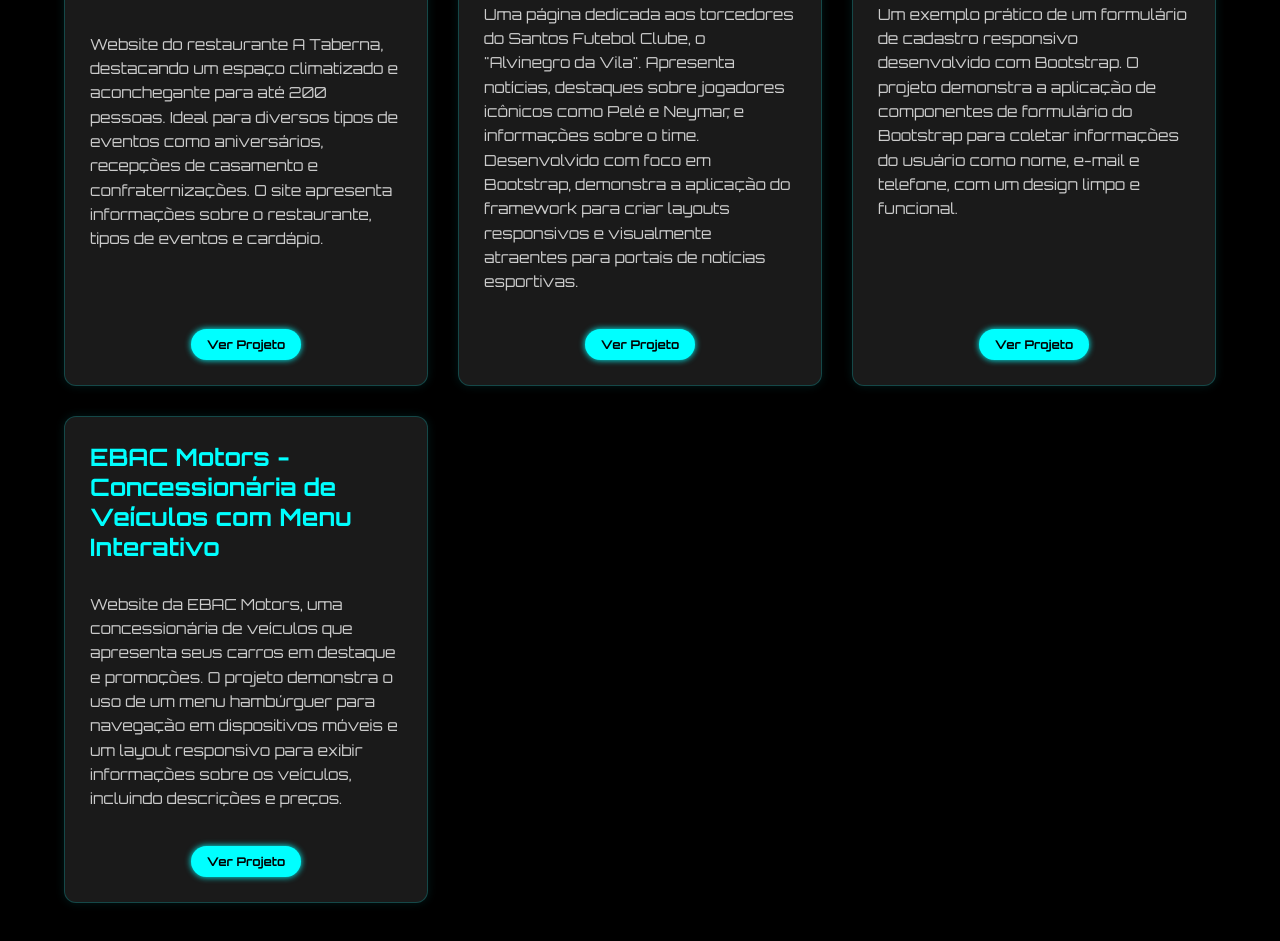
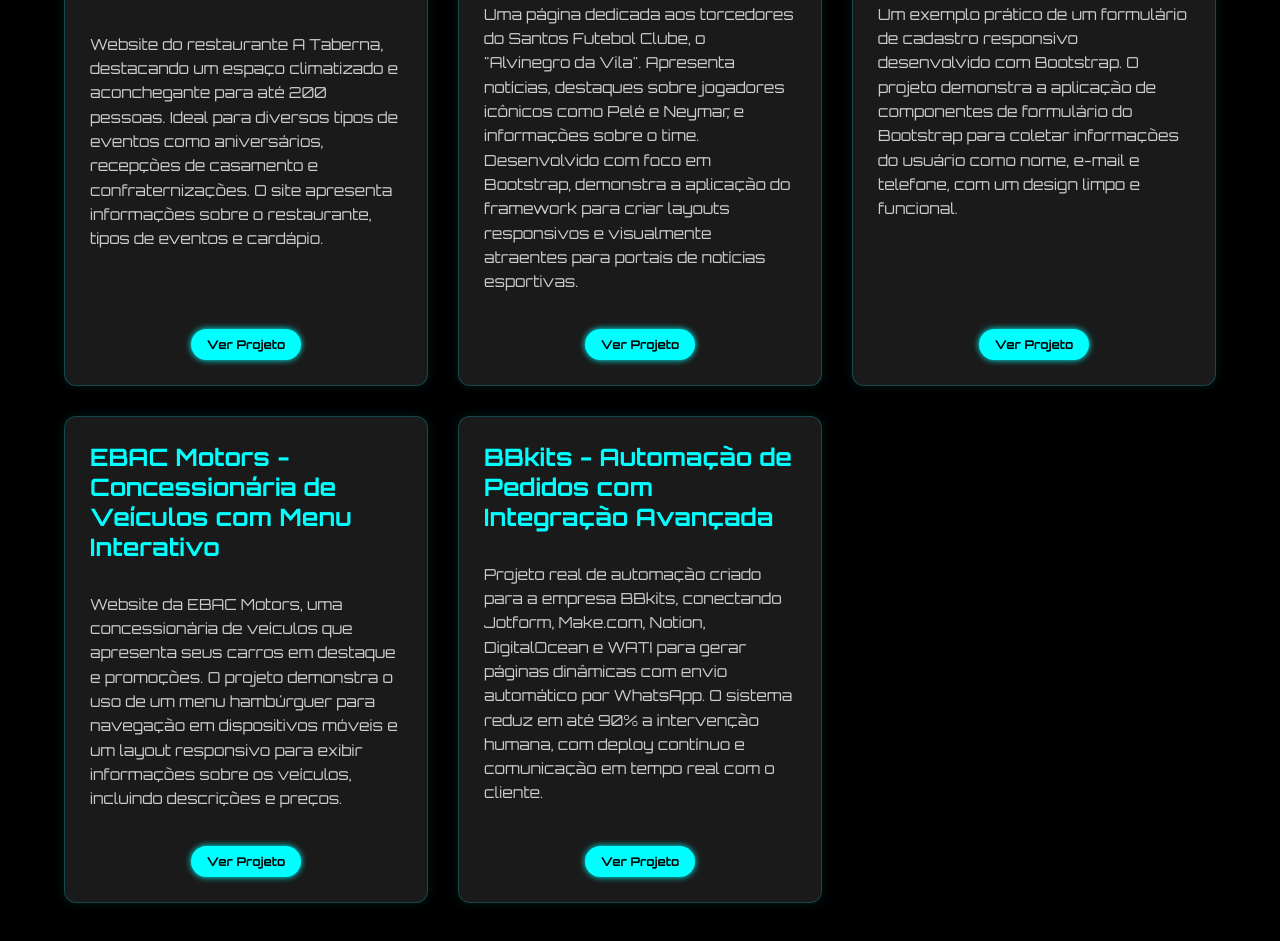
Before and after one commit to Dev-Mayon/exercicio_ajax, a plain HTML site: page portfolio.html in a window 1280 px wide. Shown: the part 2489-3430 px from the top of the page. Drawn offline with Linux system fonts and the light colour scheme.

Commit message:
Adicionado projeto BBkits ao portfólio

```diff
--- a/portfolio.html
+++ b/portfolio.html
@@ -162,6 +162,14 @@
                     </div>
                 </div>
 
+                <!-- Projeto 17: BBkits - Automação de Processos -->
+                <div class="project-card">
+                    <h3>BBkits - Automação de Pedidos com Integração Avançada</h3>
+                    <p>Projeto real de automação criado para a empresa BBkits, conectando Jotform, Make.com, Notion, DigitalOcean e WATI para gerar páginas dinâmicas com envio automático por WhatsApp. O sistema reduz em até 90% a intervenção humana, com deploy contínuo e comunicação em tempo real com o cliente.</p>
+                    <div class="project-card-footer">
+                        <a href="https://bbkits-caso.vercel.app/" target="_blank" class="btn-view-project">Ver Projeto</a>
+                    </div>
+                </div>
             </div>
         </div>
     </section>
```
